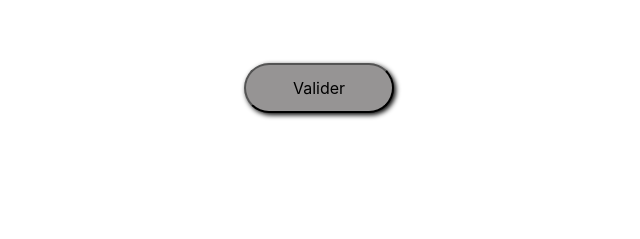
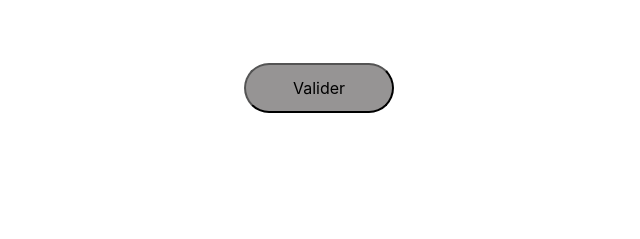
Before and after one commit to fredini06/Projet-5-Oribears, a website: page panier.html in a window 1280 px wide. Shown: the part 1199-1438 px from the top of the page, 231-871 px from the left. Drawn offline with nearby package versions, Linux system fonts and the light colour scheme.

Commit message:
Mise à jour du css

```diff
--- a/css/style.css
+++ b/css/style.css
@@ -180,46 +180,18 @@ caption {
     margin-top: 75px;
 }
 
-/* .formPanier input{
-    display: block;
-    margin: 0 auto 25px;
-    padding: 8px;
-    width: 80%;
-} */
-
-/* .formPanier__info, .form__address {
-background-color: #343A40;
-color: #fff;
-width: 70%;
-height: 650px;
-margin: 0 auto 25px;
-} */
-
-/* .formPanier__info--legend, .form__address--legend {
-    margin: 0 75px 10px !important;
-    padding: 30px 0 0;
-    font-size: 40px;
-} */
-
-/* .lab {
-    display: block !important;
-    margin: 20px 75px 10px !important;
-    font-size: 30px;
-} */
-
 .lab {
     font-weight: 700;
 }
 
 #card_btn2 {
-    margin: 50px auto 0;
+    margin-top: 50px;
     width: 150px;
     height: 50px;
     border-radius: 25px;
     background-color: rgb(150, 148, 148);
     cursor: pointer;
     text-align: center;
-    box-shadow: 2px 2px 5px #000;
     transition: all .4s ease;
 }
 
```
